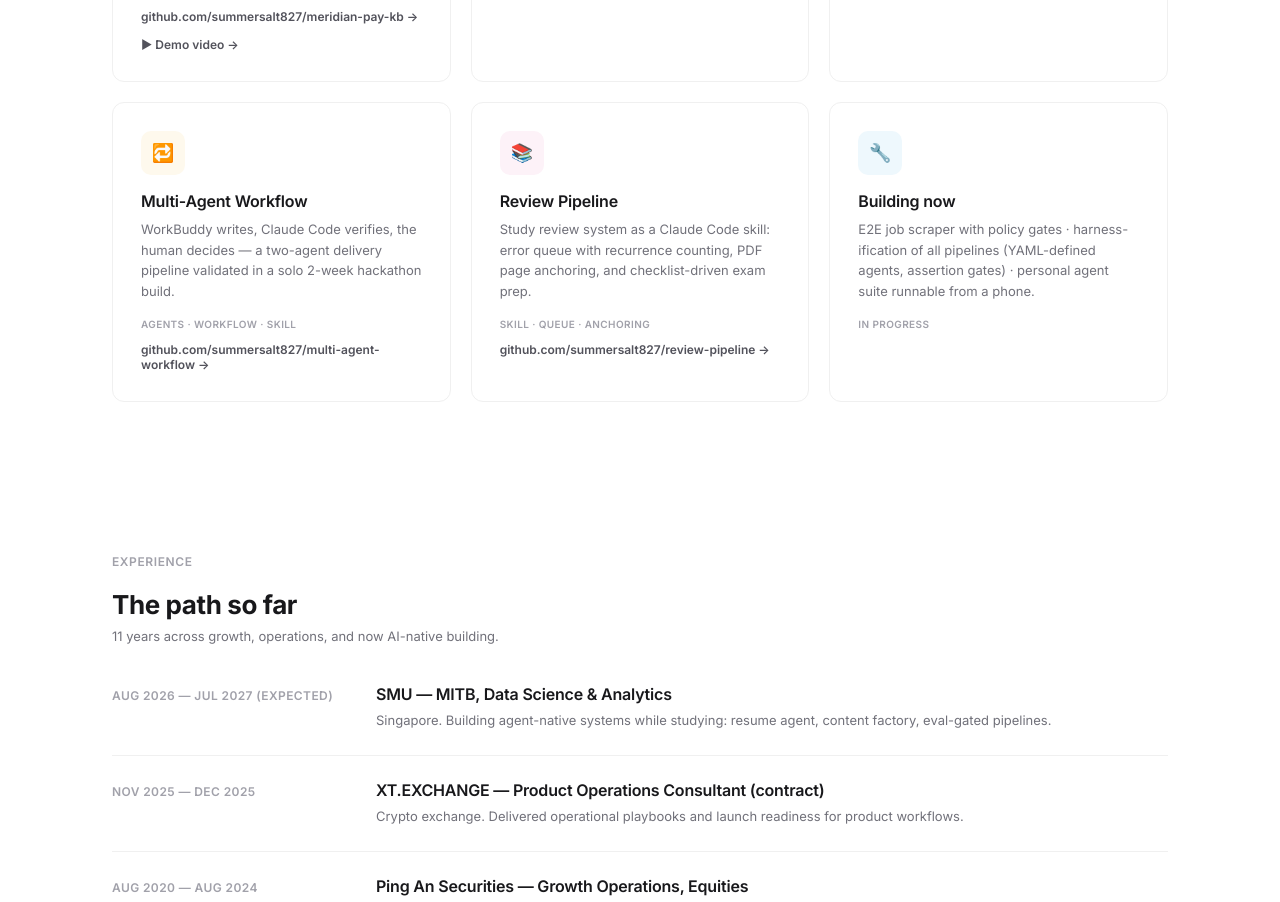
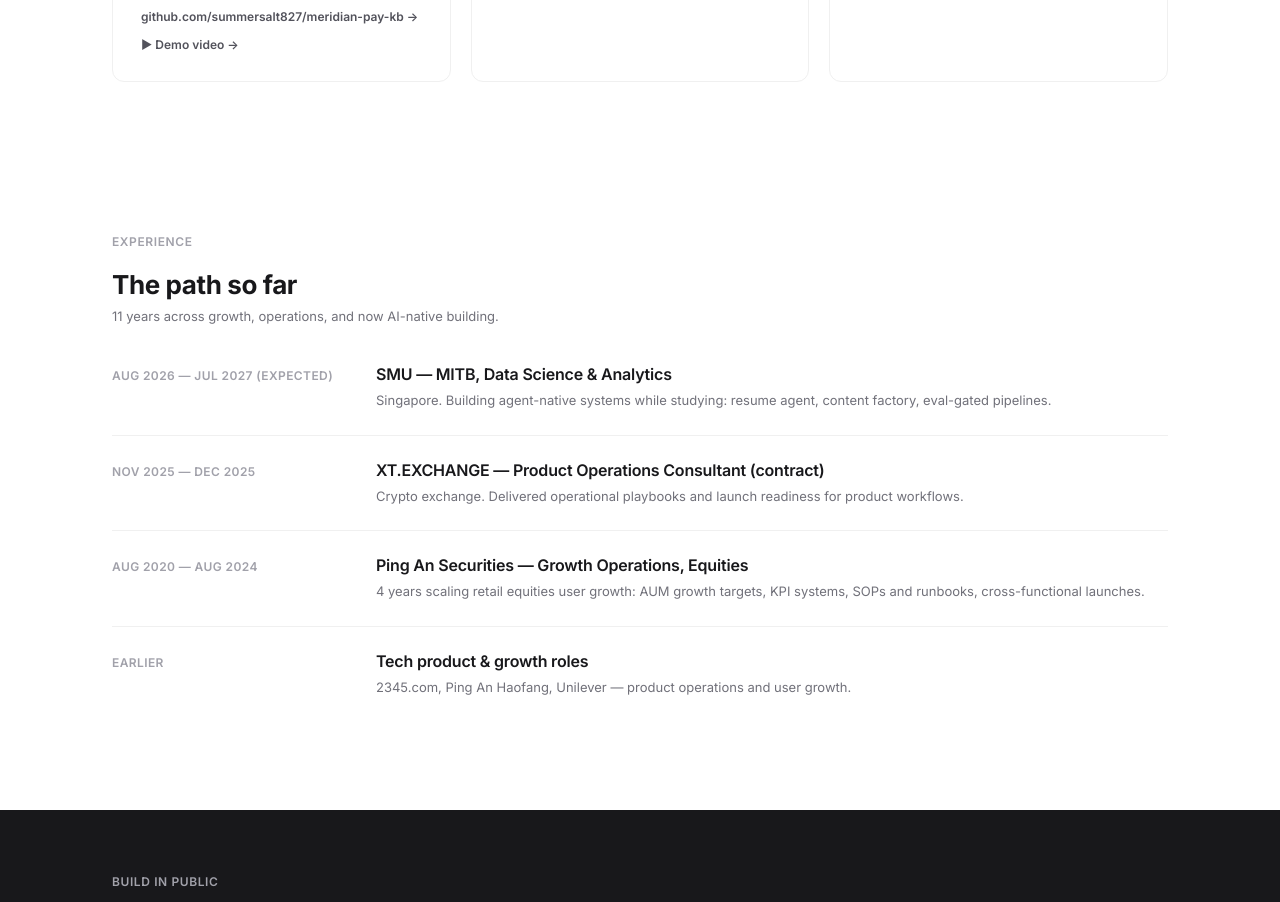
Before and after one commit to summersalt827/summersalt827.github.io, a plain HTML site: page index.html in a window 1280 px wide. Shown: the part 1109-2011 px from the top of the page. Drawn offline with Linux system fonts and the light colour scheme.

Commit message:
Trim projects section to 3 flagship cards

```diff
--- a/index.html
+++ b/index.html
@@ -136,26 +136,6 @@
         <span class="tag">Pipeline · Cards · Video</span>
         <a class="link" href="https://github.com/summersalt827/AI-Automation-Pipeline" target="_blank">github.com/summersalt827/AI-Automation-Pipeline →</a>
       </div>
-      <div class="card">
-        <div class="icon" style="background:#fef9ed">🔁</div>
-        <h3>Multi-Agent Workflow</h3>
-        <p>WorkBuddy writes, Claude Code verifies, the human decides — a two-agent delivery pipeline validated in a solo 2-week hackathon build.</p>
-        <span class="tag">Agents · Workflow · Skill</span>
-        <a class="link" href="https://github.com/summersalt827/multi-agent-workflow" target="_blank">github.com/summersalt827/multi-agent-workflow →</a>
-      </div>
-      <div class="card">
-        <div class="icon" style="background:#fdf2f8">📚</div>
-        <h3>Review Pipeline</h3>
-        <p>Study review system as a Claude Code skill: error queue with recurrence counting, PDF page anchoring, and checklist-driven exam prep.</p>
-        <span class="tag">Skill · Queue · Anchoring</span>
-        <a class="link" href="https://github.com/summersalt827/review-pipeline" target="_blank">github.com/summersalt827/review-pipeline →</a>
-      </div>
-      <div class="card">
-        <div class="icon" style="background:#eef8fd">🔧</div>
-        <h3>Building now</h3>
-        <p>E2E job scraper with policy gates · harness-ification of all pipelines (YAML-defined agents, assertion gates) · personal agent suite runnable from a phone.</p>
-        <span class="tag">In progress</span>
-      </div>
     </div>
   </div>
 </section>
```
